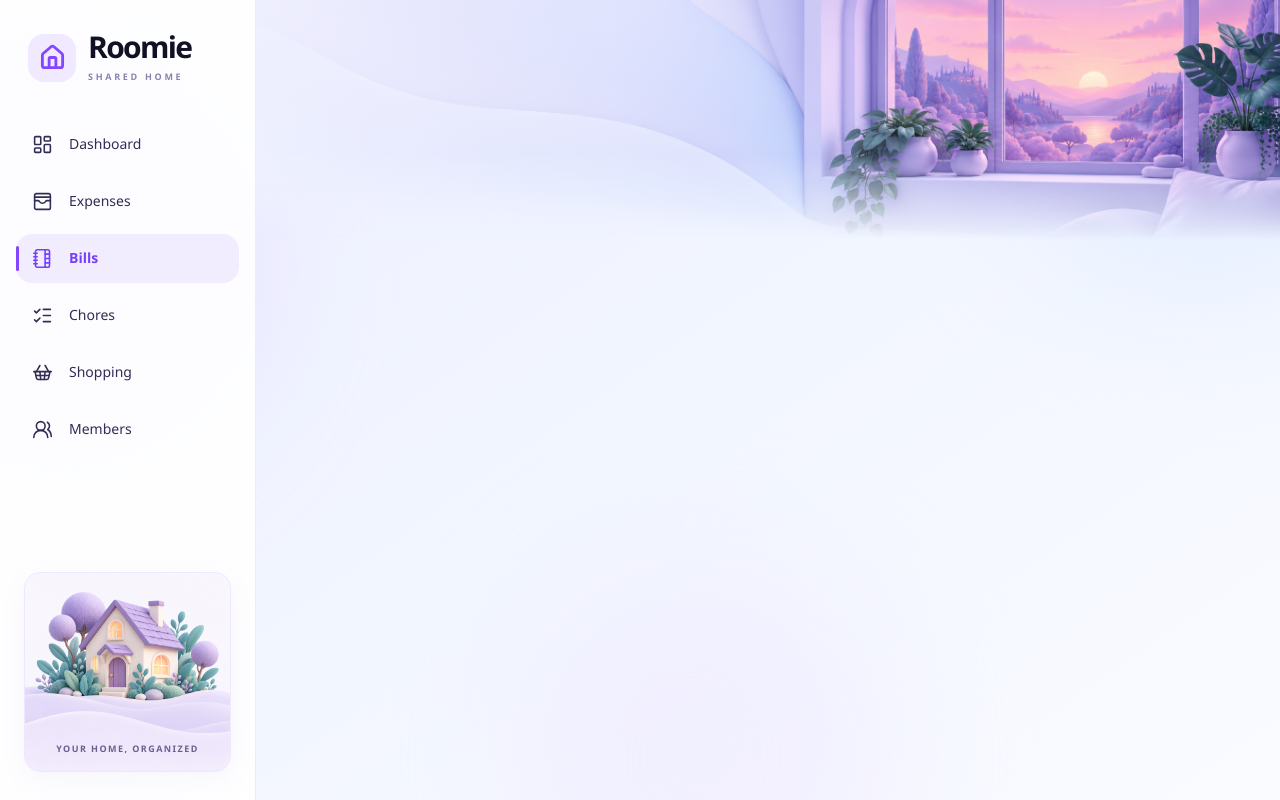
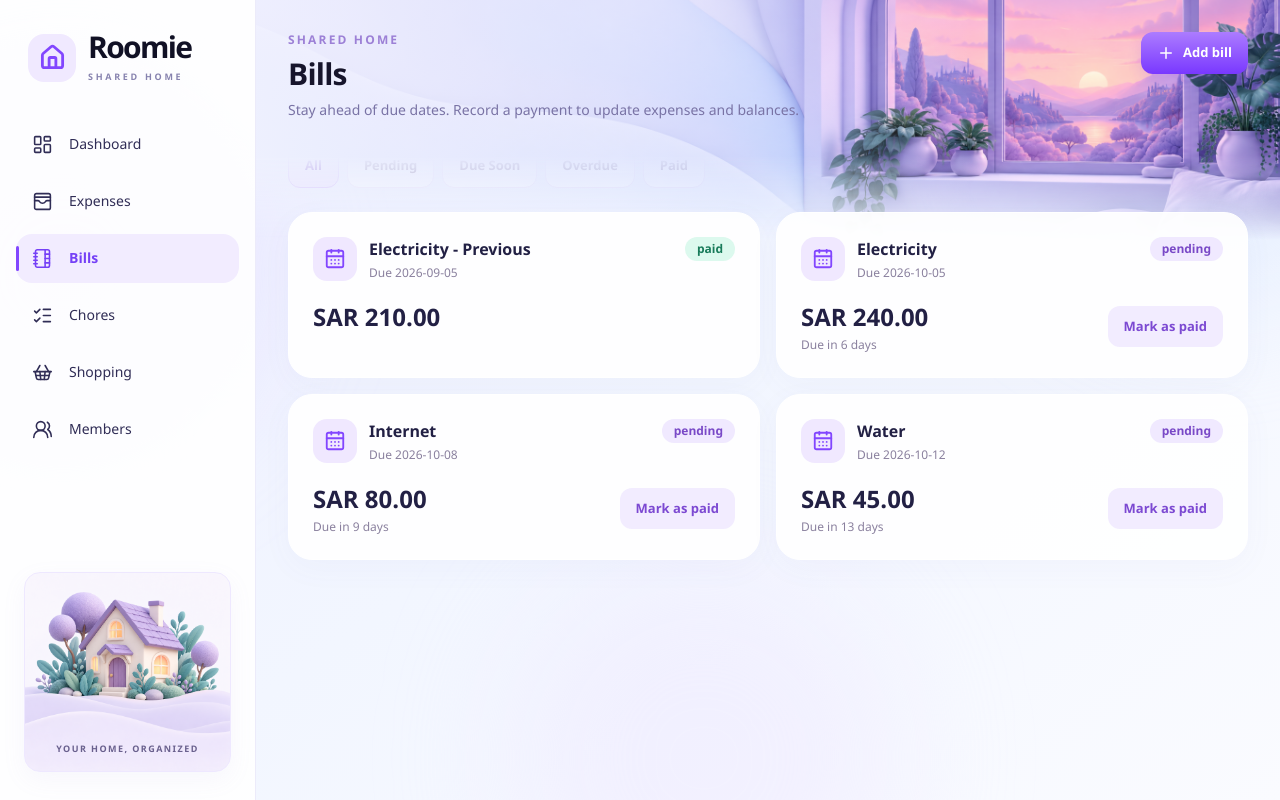
Before and after one commit to noorkamleh/roomie, a React (Vite) app: page /bills in a window 1280 px wide. Built offline with nearby package versions, Linux system fonts and the light colour scheme.

Commit message:
feat(bills): add due date tracking and atomic payments

```diff
--- /dev/null
+++ b/src/features/bills/components/BillForm.tsx
@@ -0,0 +1,72 @@
+import { useState } from "react";
+import { useHousehold } from "../../household/hooks/HouseholdContext";
+import { useAction } from "../../../shared/hooks/useAction";
+import { localDate } from "../../../shared/utils/dates";
+import Field from "../../../shared/components/Field";
+function BillForm({ onSaved }: { onSaved: () => void }) {
+  const { commit } = useHousehold();
+  const [title, setTitle] = useState("");
+  const [amount, setAmount] = useState("");
+  const [dueDate, setDueDate] = useState(localDate);
+  const { error, perform } = useAction();
+  return (
+    <form
+      className="space-y-4"
+      onSubmit={(event) => {
+        event.preventDefault();
+        if (
+          perform(() =>
+            commit({
+              type: "bill.add",
+              bill: {
+                id: crypto.randomUUID(),
+                title: title.trim(),
+                amount: Number(amount),
+                dueDate,
+                status: "pending",
+              },
+            }),
+          )
+        )
+          onSaved();
+      }}
+    >
+      <Field label="Bill title">
+        <input
+          required
+          maxLength={200}
+          value={title}
+          onChange={(event) => setTitle(event.target.value)}
+        />
+      </Field>
+      <Field label="Amount (SAR)">
+        <input
+          required
+          type="number"
+          min="0.01"
+          max="100000000"
+          step="0.01"
+          value={amount}
+          onChange={(event) => setAmount(event.target.value)}
+        />
+      </Field>
+      <Field label="Due date">
+        <input
+          type="date"
+          required
+          value={dueDate}
+          onChange={(event) => setDueDate(event.target.value)}
+        />
+      </Field>
+      {error && (
+        <p role="alert" className="form-error">
+          {error}
+        </p>
+      )}
+      <button type="submit" className="primary-button w-full">
+        Add bill
+      </button>
+    </form>
+  );
+}
+export default BillForm;
--- a/src/features/bills/pages/Bills.tsx
+++ b/src/features/bills/pages/Bills.tsx
@@ -1,7 +1,105 @@
-function Bills() { return ( <div> <h1 className="text-3xl font-bold text-[#49382F]"> Bills </h1>
-  <p className="mt-2 text-[#7A6A5D]">
-    Track your household bills.
-  </p>
-</div>
-) }
-export default Bills
+import { useAddDialog } from "../../../shared/hooks/useAddDialog";
+import { useState } from "react";
+import { Plus, CalendarDays } from "lucide-react";
+import type { Bill } from "../../../shared/types";
+import { useHousehold } from "../../household/hooks/HouseholdContext";
+import { useToday } from "../../../shared/hooks/useToday";
+import { dueLabel } from "../../../shared/utils/dates";
+import { formatCurrency } from "../../../shared/utils/formatCurrency";
+import { billStatus } from "../utils/status";
+import PageHeader from "../../../shared/components/PageHeader";
+import StatusBadge from "../../../shared/components/StatusBadge";
+import EmptyState from "../../../shared/components/EmptyState";
+import Modal from "../../../shared/components/Modal";
+import BillForm from "../components/BillForm";
+import ExpenseForm from "../../expenses/components/ExpenseForm";
+function Bills() {
+  const { state } = useHousehold();
+  const today = useToday();
+  const { isOpen: adding, open: openAdd, close: closeAdd } = useAddDialog();
+  const [paying, setPaying] = useState<Bill | null>(null);
+  const [filter, setFilter] = useState("all");
+  const entries = [...state.bills]
+    .sort((a, b) => a.dueDate.localeCompare(b.dueDate))
+    .filter((bill) => filter === "all" || billStatus(bill, today) === filter);
+  return (
+    <div className="space-y-6">
+      <PageHeader
+        title="Bills"
+        description="Stay ahead of due dates. Record a payment to update expenses and balances."
+        action={
+          <button className="primary-button" onClick={openAdd}>
+            <Plus size={18} />
+            Add bill
+          </button>
+        }
+      />
+      <div
+        className="flex flex-wrap gap-2"
+        role="group"
+        aria-label="Filter bills"
+      >
+        {["all", "pending", "due-soon", "overdue", "paid"].map((status) => (
+          <button
+            key={status}
+            className={`filter-button ${filter === status ? "is-active" : ""}`}
+            aria-pressed={filter === status}
+            onClick={() => setFilter(status)}
+          >
+            {status.replaceAll("-", " ")}
+          </button>
+        ))}
+      </div>
+      <div className="grid gap-4 lg:grid-cols-2">
+        {entries.map((bill) => (
+          <article className="panel" key={bill.id}>
+            <div className="flex items-start gap-3">
+              <div className="feature-icon">
+                <CalendarDays size={22} />
+              </div>
+              <div className="flex-1">
+                <h2 className="font-semibold">{bill.title}</h2>
+                <p className="mt-1 text-xs text-[#8A809E]">
+                  Due {bill.dueDate}
+                </p>
+              </div>
+              <StatusBadge status={billStatus(bill, today)} />
+            </div>
+            <div className="mt-5 flex flex-wrap items-center justify-between gap-3">
+              <div>
+                <p className="text-2xl font-bold">
+                  {formatCurrency(bill.amount)}
+                </p>
+                {bill.status !== "paid" && (
+                  <p className="mt-1 text-xs text-[#8A809E]">
+                    {dueLabel(bill.dueDate, today)}
+                  </p>
+                )}
+              </div>
+              {bill.status !== "paid" && (
+                <button
+                  className="secondary-button"
+                  onClick={() => setPaying(bill)}
+                >
+                  Mark as paid
+                </button>
+              )}
+            </div>
+          </article>
+        ))}
+      </div>
+      {entries.length === 0 && <EmptyState message="No bills in this view." />}
+      {adding && (
+        <Modal title="Add bill" onClose={closeAdd}>
+          <BillForm onSaved={closeAdd} />
+        </Modal>
+      )}
+      {paying && (
+        <Modal title={`Pay ${paying.title}`} onClose={() => setPaying(null)}>
+          <ExpenseForm bill={paying} onSaved={() => setPaying(null)} />
+        </Modal>
+      )}
+    </div>
+  );
+}
+export default Bills;
```
